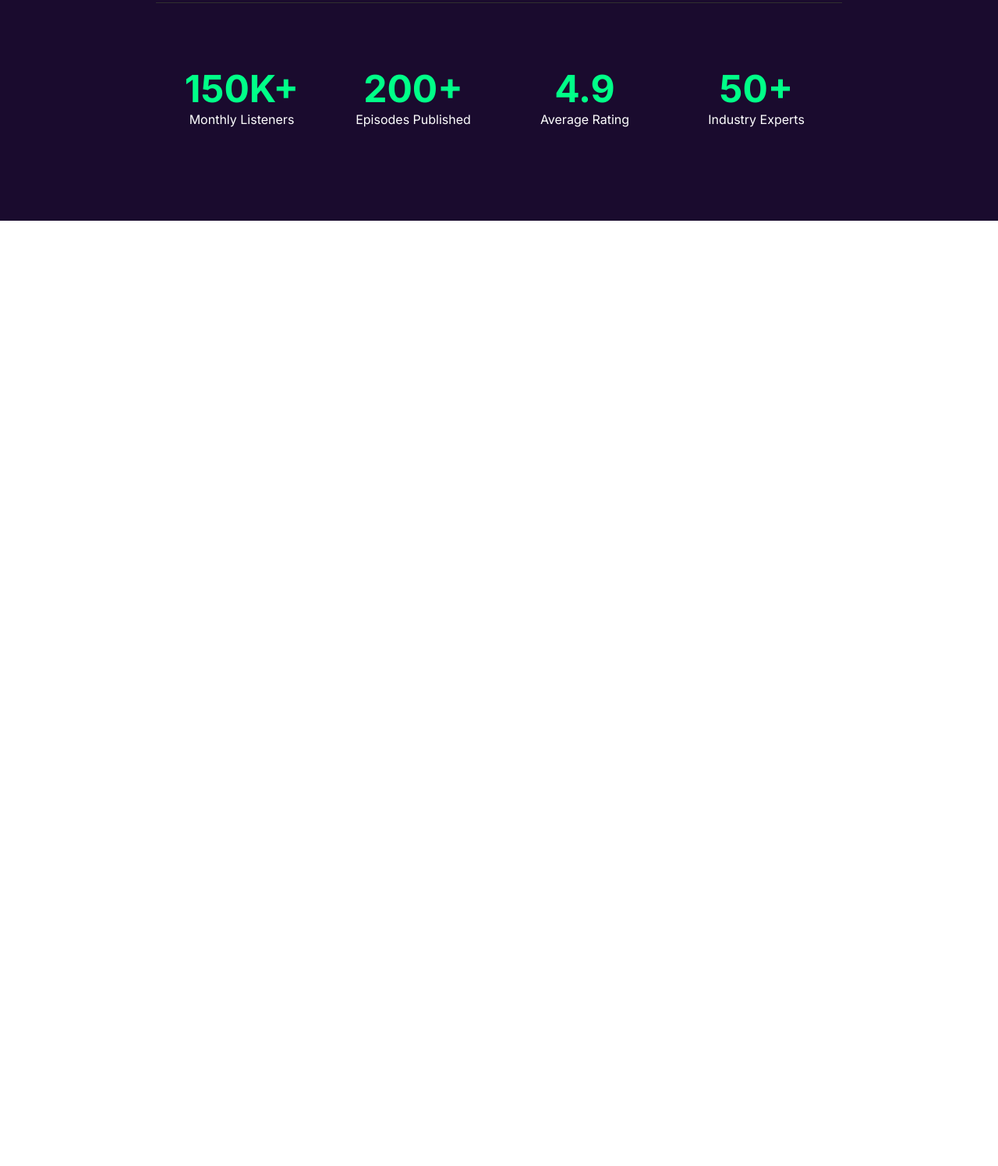
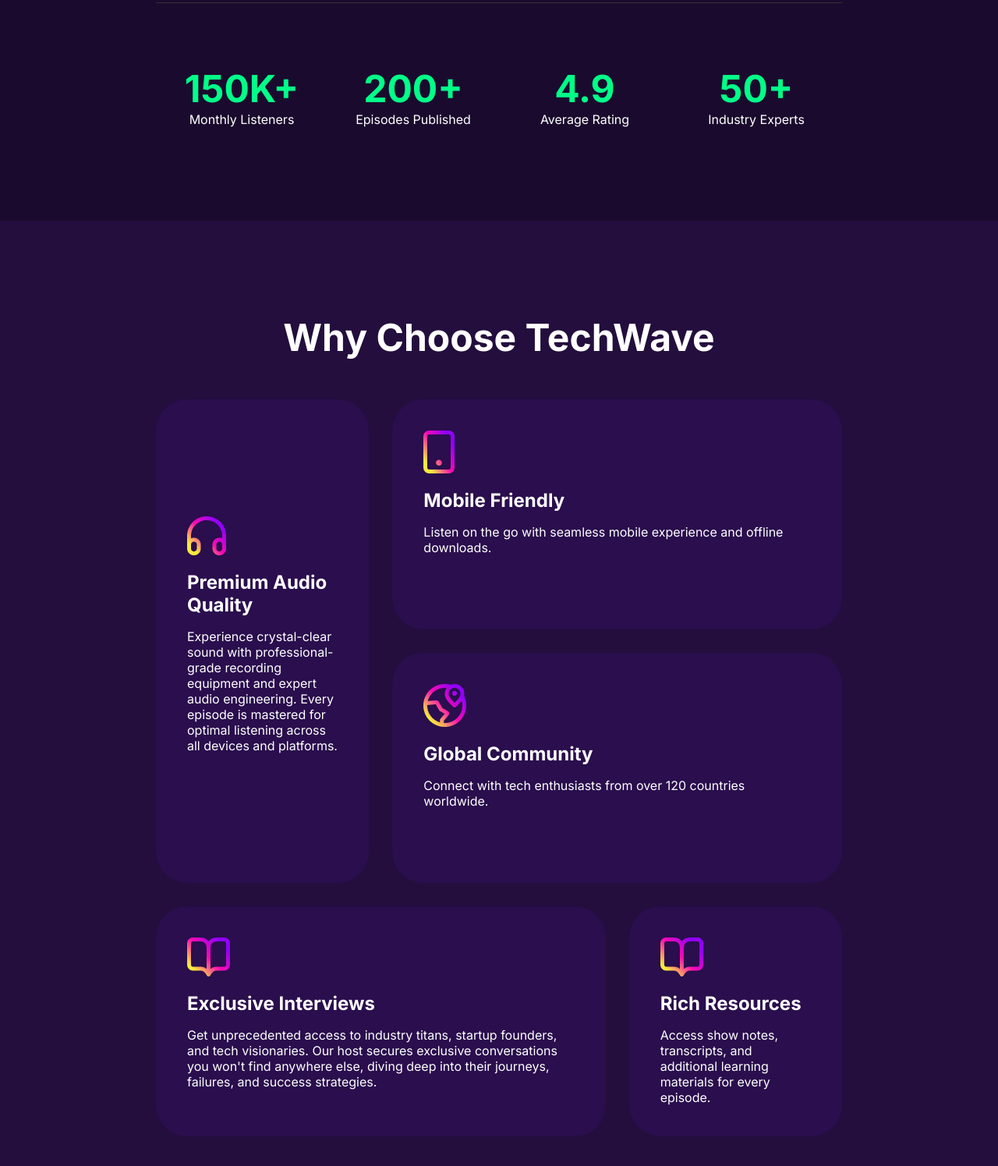
Before and after one commit to afeefalmasud/techwave, a plain HTML site: page index.html in a window 1280 px wide. Shown: the part 1307-2802 px from the top of the page at 78% size. Before the commit the page ends 1590 px from the top, so only its background shows below. Drawn offline with nearby package versions, Linux system fonts and the light colour scheme.

Commit message:
created why choose section

```diff
--- a/index.html
+++ b/index.html
@@ -70,6 +70,36 @@
             </div>
         </div>
     </section>
+    <section class="why">
+        <h1>Why Choose TechWave</h1>
+        <div class="grid-container">
 
+            <div class="grid-content content1">
+                <img src="assets/headphone.png" alt="">
+                <h3>Premium Audio Quality</h3>
+                <p>Experience crystal-clear sound with professional-grade recording equipment and expert audio engineering. Every episode is mastered for optimal listening across all devices and platforms.</p>
+            </div>
+            <div class="grid-content content2">
+                <img src="assets/device.png" alt="">
+                <h3>Mobile Friendly</h3>
+                <p>Listen on the go with seamless mobile experience and offline downloads.</p>
+            </div>
+            <div class="grid-content content3">
+                <img src="assets/location.png" alt="">
+                <h3>Global Community</h3>
+                <p>Connect with tech enthusiasts from over 120 countries worldwide.</p>
+            </div>
+            <div class="grid-content content4">
+                <img src="assets/resource.png" alt="">
+                <h3>Exclusive Interviews</h3>
+                <p>Get unprecedented access to industry titans, startup founders, and tech visionaries. Our host secures exclusive conversations you won't find anywhere else, diving deep into their journeys, failures, and success strategies.</p>
+            </div>
+            <div class="grid-content content5">
+                <img src="assets/resource.png" alt="">
+                <h3>Rich Resources</h3>
+                <p>Access show notes, transcripts, and additional learning materials for every episode.</p>
+            </div>
+        </div>
+    </section>
 </body>
 </html>
--- a/styles/style.css
+++ b/styles/style.css
@@ -189,6 +189,59 @@
     font-size: 3rem;
 }
 
+/* why section */
+
+.why{
+    background-color: #230E3D;
+    padding-top: 120px;
+}
+.why h1{
+    color: #ffffff;
+    font-weight: 700;
+    font-size: 3rem;
+    text-align: center;
+}
+.grid-container{
+    display: grid;
+    gap: 30px;
+    grid-template-columns: repeat(3,1fr);
+    grid-template-rows: repeat(3,1fr);
+    padding: 50px 200px 120px 200px;
+}
+.grid-content{
+    background: rgba(53, 17, 101, 0.4) ;
+    color: #ffffff;
+    border: none;
+    border-radius: 40px;
+}
+.grid-content h3{
+    margin: 16px 0px;
+    font-weight: 700;
+    font-size: 1.5rem;
+}
+.content1{
+    grid-row-start: 1;
+    grid-row-end: 3;
+    padding: 150px 40px 0px 40px;
+}
+.content2{
+    grid-column-start: 2;
+    grid-column-end: 4;
+    padding: 40px;
+}
+.content3{
+    grid-column-start: 2;
+    grid-column-end: 4;
+    padding: 40px;
+}
+.content4{
+    grid-column-start: 1;
+    grid-column-end: 3;
+    padding: 40px;
+}
+.content5{
+    padding: 40px;
+}
 /* responsive for small device */
 
 @media screen and (max-width: 576px) {
@@ -219,5 +272,22 @@
         margin: 0px 50px;
     }
 
-
+    /* why section */
+    .why h1{
+        font-size: 2.5rem;
+    }
+    .grid-container{
+        grid-template-columns: repeat(1,1fr);
+        padding: 50px 20px 120px 20px;
+    }
+    .grid-content{
+        grid-column-start: 1;
+        grid-column-end: 1;
+        padding: 24px;
+    }
+    .content1{
+        grid-row-start: 1;
+        grid-row-end: 1;
+        padding: 24px;
+    }
 }
```
